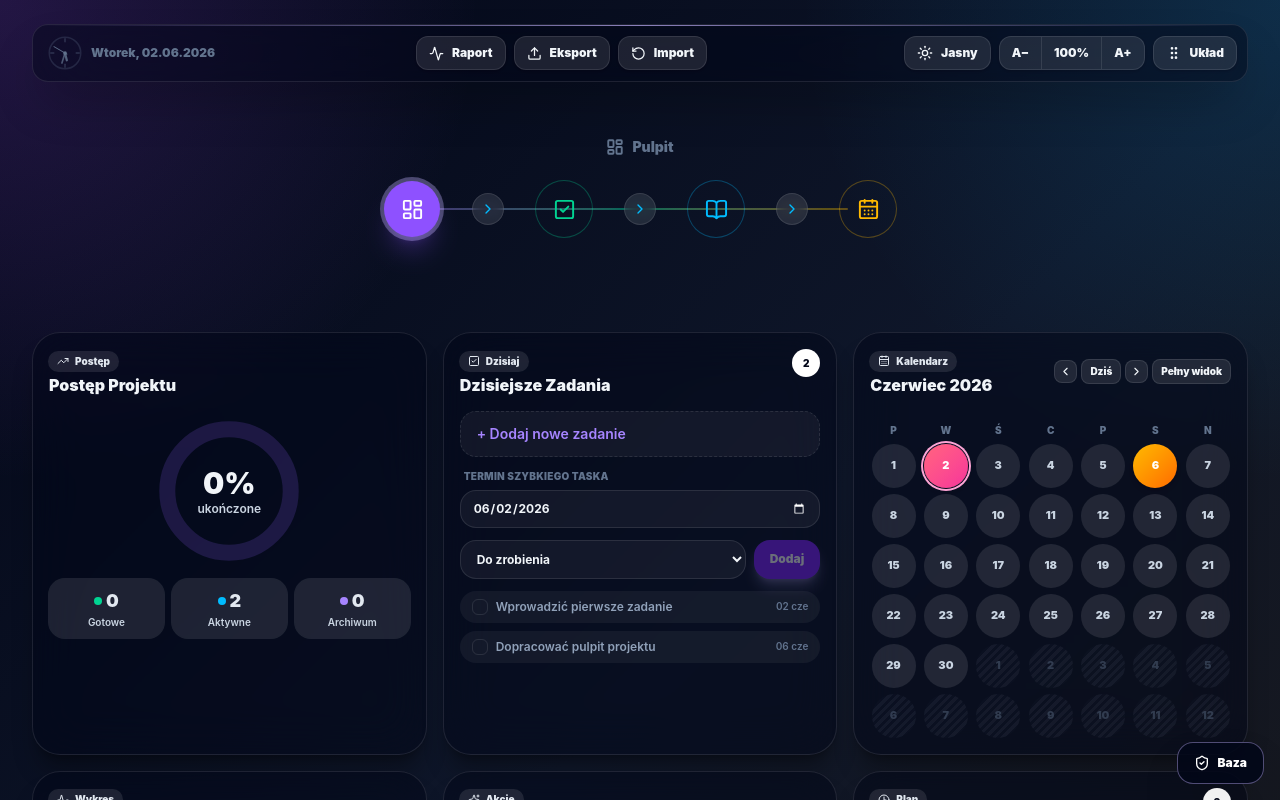
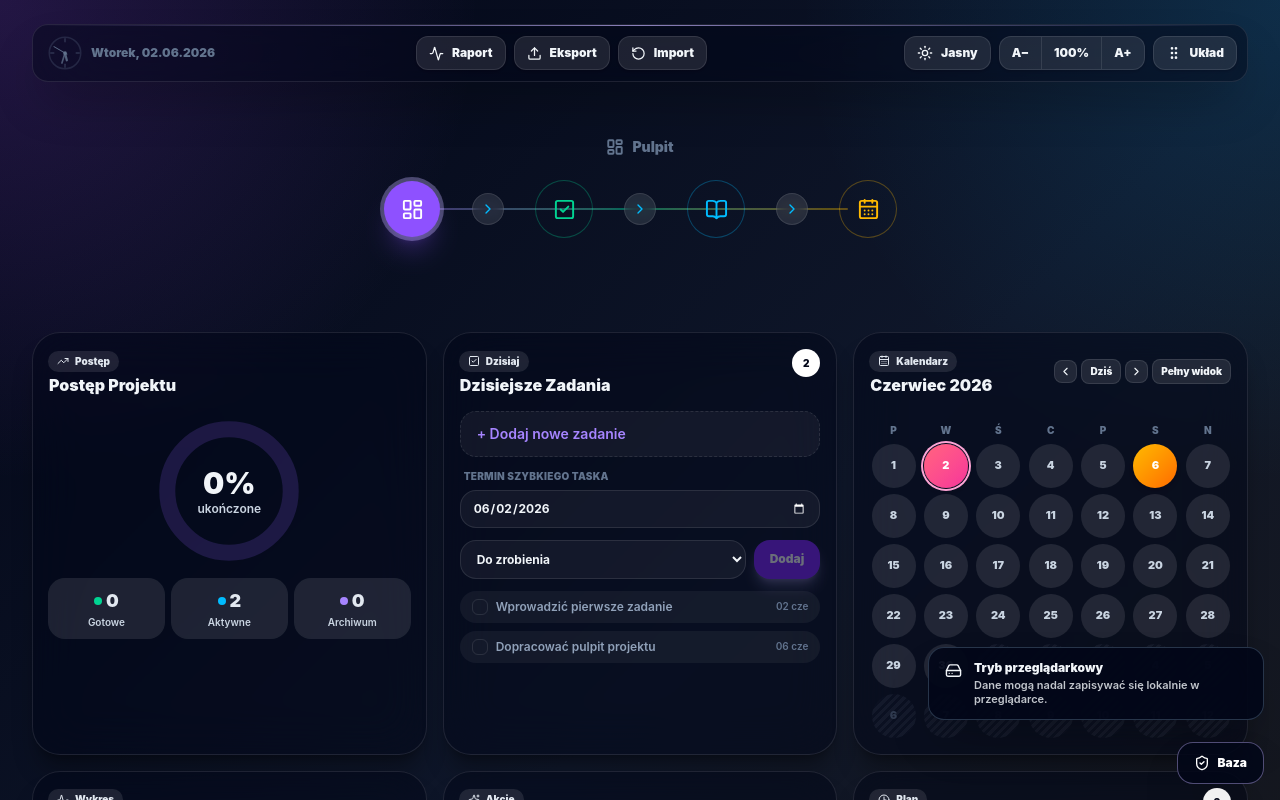
Before and after one commit to KurkaGetrurka/Project_kanban_local, a React (Vite) app: page / in a window 1280 px wide. Shown: the top 800 px of the page. Built offline with nearby package versions, Linux system fonts and the light colour scheme.

Commit message:
Add floating encrypted database status indicator

```diff
--- a/src/kanban/components/security-database-launcher.jsx
+++ b/src/kanban/components/security-database-launcher.jsx
@@ -1,5 +1,5 @@
-import React, { useMemo, useState } from "react";
-import { ShieldCheck } from "lucide-react";
+import React, { useEffect, useMemo, useState } from "react";
+import { AlertTriangle, CheckCircle2, HardDrive, ShieldCheck } from "lucide-react";
 
 import { SecurityDatabaseModal } from "./security-database.jsx";
 import {
@@ -13,7 +13,11 @@ import {
   safeStorageGetItem,
   theme,
 } from "../shared.jsx";
-import { installBrowserPersistenceGuard } from "../security/browserStoragePolicy.js";
+import {
+  installBrowserPersistenceGuard,
+  isBrowserPersistenceDisabled,
+} from "../security/browserStoragePolicy.js";
+import { getActiveFileDatabaseSummary } from "../security/fileDatabaseStorage.js";
 
 function readStoredBoardState() {
   const keys = [STORAGE_KEY, ...LEGACY_KEYS];
@@ -52,27 +56,152 @@ function buildPanelTheme(mode) {
   };
 }
 
+function formatStatusTime(value) {
+  if (!value) return "czeka na zapis";
+
+  try {
+    return new Date(value).toLocaleString("pl-PL", {
+      day: "2-digit",
+      month: "2-digit",
+      hour: "2-digit",
+      minute: "2-digit",
+    });
+  } catch {
+    return value;
+  }
+}
+
+function buildDatabaseStatus(extra = {}) {
+  return {
+    session: getActiveFileDatabaseSummary(),
+    browserPersistenceDisabled: isBrowserPersistenceDisabled(),
+    lastError: extra.lastError || "",
+  };
+}
+
+function getStatusCopy(status) {
+  if (status.lastError) {
+    return {
+      tone: "error",
+      icon: AlertTriangle,
+      title: "Błąd zapisu bazy",
+      detail: status.lastError,
+    };
+  }
+
+  if (status.session?.active) {
+    return {
+      tone: "success",
+      icon: CheckCircle2,
+      title: `Plik aktywny: ${status.session.fileName || "baza Kanbana"}`,
+      detail: status.session.lastSavedAt
+        ? `Ostatni zapis: ${formatStatusTime(status.session.lastSavedAt)}`
+        : "Sesja odblokowana, pierwszy zapis nastąpi po zmianie danych.",
+    };
+  }
+
+  if (status.browserPersistenceDisabled) {
+    return {
+      tone: "warning",
+      icon: ShieldCheck,
+      title: "Zapis do przeglądarki zatrzymany",
+      detail: "Otwórz zaszyfrowany plik bazy, żeby zapisywać dalsze zmiany.",
+    };
+  }
+
+  return {
+    tone: "neutral",
+    icon: HardDrive,
+    title: "Tryb przeglądarkowy",
+    detail: "Dane mogą nadal zapisywać się lokalnie w przeglądarce.",
+  };
+}
+
 export function SecurityDatabaseLauncher() {
   const [open, setOpen] = useState(false);
   const [backupText, setBackupText] = useState(() => buildCurrentBackupText());
   const [fileName, setFileName] = useState(() => backupFileName());
   const [themeMode, setThemeMode] = useState(() => getCurrentThemeMode());
+  const [databaseStatus, setDatabaseStatus] = useState(() => buildDatabaseStatus());
 
   const t = useMemo(() => buildPanelTheme(themeMode), [themeMode]);
   const launcherButtonTheme = themeMode === "dark"
     ? "border-violet-300/40 bg-slate-950/85 text-white hover:bg-slate-900"
     : "border-violet-200 bg-white/90 text-slate-800 shadow-violet-200/40 hover:bg-violet-50";
+  const statusCopy = getStatusCopy(databaseStatus);
+  const StatusIcon = statusCopy.icon;
+  const statusTheme = themeMode === "dark"
+    ? {
+        neutral: "border-slate-700/80 bg-slate-950/90 text-slate-100",
+        success: "border-emerald-400/40 bg-emerald-950/90 text-emerald-50",
+        warning: "border-amber-300/40 bg-amber-950/90 text-amber-50",
+        error: "border-rose-300/40 bg-rose-950/90 text-rose-50",
+      }
+    : {
+        neutral: "border-slate-200 bg-white/95 text-slate-800",
+        success: "border-emerald-200 bg-emerald-50/95 text-emerald-900",
+        warning: "border-amber-200 bg-amber-50/95 text-amber-950",
+        error: "border-rose-200 bg-rose-50/95 text-rose-950",
+      };
+
+  function refreshLauncherState(extra = {}) {
+    setThemeMode(getCurrentThemeMode());
+    setBackupText(buildCurrentBackupText());
+    setFileName(backupFileName());
+    setDatabaseStatus(buildDatabaseStatus(extra));
+  }
+
+  useEffect(() => {
+    if (typeof window === "undefined") return undefined;
+
+    function refreshFromEvent(event) {
+      if (event?.type === "kanban-file-database-save-error") {
+        setDatabaseStatus(buildDatabaseStatus({ lastError: event.detail?.message || "Nie udało się zapisać zmian do pliku." }));
+        return;
+      }
+
+      setDatabaseStatus(buildDatabaseStatus({ lastError: "" }));
+    }
+
+    const events = [
+      "kanban-file-database-opened",
+      "kanban-file-database-applied",
+      "kanban-file-database-saved",
+      "kanban-file-database-save-error",
+      "kanban-browser-persistence-changed",
+      "kanban-imported",
+    ];
+
+    events.forEach((eventName) => window.addEventListener(eventName, refreshFromEvent));
+    return () => events.forEach((eventName) => window.removeEventListener(eventName, refreshFromEvent));
+  }, []);
 
   function openSecurityPanel() {
     installBrowserPersistenceGuard(STORAGE_KEY, LEGACY_KEYS);
-    setThemeMode(getCurrentThemeMode());
-    setBackupText(buildCurrentBackupText());
-    setFileName(backupFileName());
+    refreshLauncherState({ lastError: databaseStatus.lastError });
     setOpen(true);
   }
 
   return (
     <>
+      <button
+        type="button"
+        onClick={openSecurityPanel}
+        className={cx(
+          "fixed bottom-20 right-4 z-50 w-[min(21rem,calc(100vw-2rem))] rounded-2xl border px-4 py-3 text-left text-xs shadow-2xl backdrop-blur-2xl transition hover:-translate-y-0.5",
+          statusTheme[statusCopy.tone] || statusTheme.neutral
+        )}
+        title="Status bazy danych Kanbana"
+      >
+        <div className="flex items-start gap-3">
+          <StatusIcon size={17} className="mt-0.5 shrink-0" />
+          <div className="min-w-0">
+            <div className="truncate font-black">{statusCopy.title}</div>
+            <div className="mt-0.5 line-clamp-2 text-[11px] font-semibold opacity-80">{statusCopy.detail}</div>
+          </div>
+        </div>
+      </button>
+
       <button
         type="button"
         onClick={openSecurityPanel}
@@ -93,8 +222,7 @@ export function SecurityDatabaseLauncher() {
         fileName={fileName}
         onClose={() => {
           setOpen(false);
-          setThemeMode(getCurrentThemeMode());
-          setBackupText(buildCurrentBackupText());
+          refreshLauncherState({ lastError: databaseStatus.lastError });
         }}
       />
     </>
```
